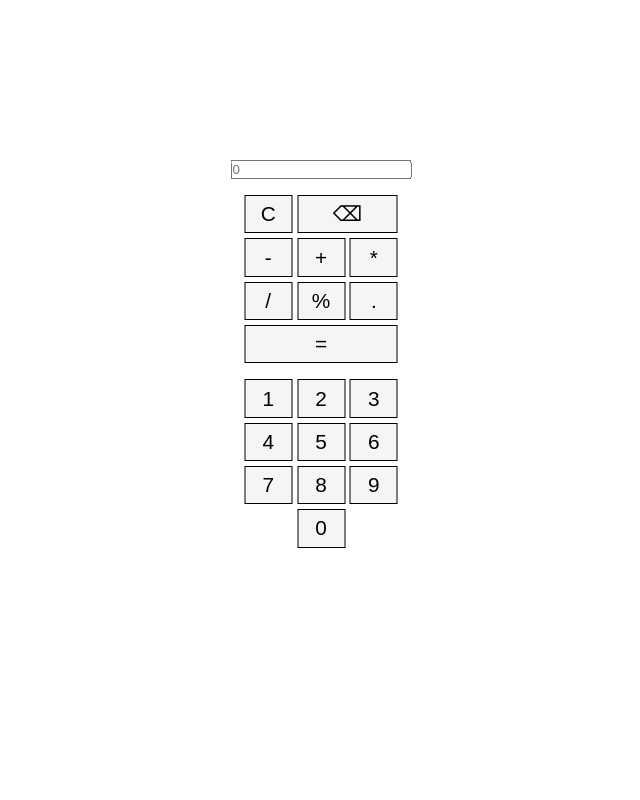
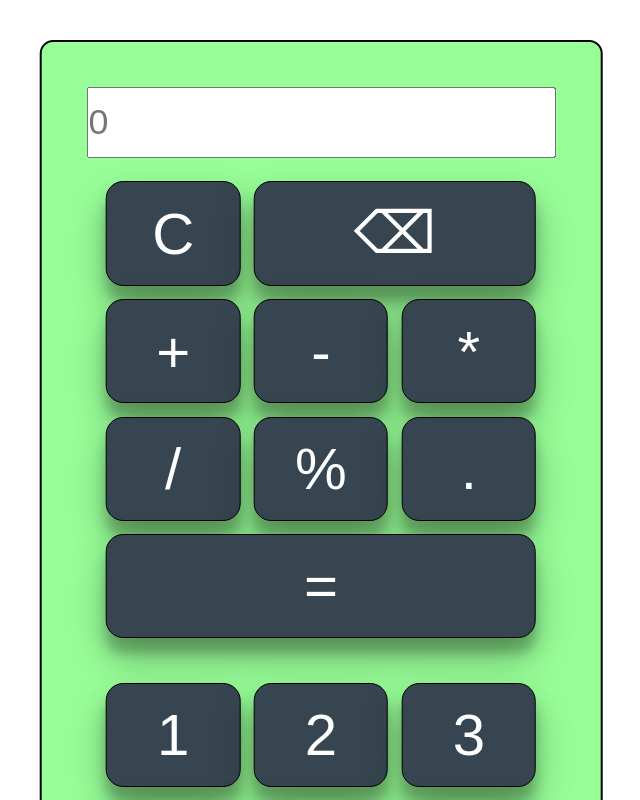
Before and after one commit to Bobcho101/Simple-Calculator, a React (Vite) app: page / in a window 1280 px wide. Shown: the top 800 px of the page, without its empty margins (319-959 px from the left). Built offline with nearby package versions, Linux system fonts and the light colour scheme; the HTML template or start-up script is replaced by a standard one.

Commit message:
added a lot more styles

```diff
--- a/src/components/Calculator.jsx
+++ b/src/components/Calculator.jsx
@@ -34,8 +34,8 @@ export default function Calculator(){
                     <div id="operators-container">
                         <Button onClick={handleButtonClick} value={'C'}/>
                         <Button onClick={handleButtonClick} value={'⌫'}/>
+                        <Button onClick={handleButtonClick} value={'+'}/>
                         <Button onClick={handleButtonClick} value={'-'}/>
-                        <Button onClick={handleButtonClick} value={'+'}/>
                         <Button onClick={handleButtonClick} value={'*'}/>
                         <Button onClick={handleButtonClick} value={'/'}/>
                         <Button onClick={handleButtonClick} value={'%'}/>
--- a/src/public/styles/styles.css
+++ b/src/public/styles/styles.css
@@ -4,19 +4,29 @@
     box-sizing: border-box;
     font-family: Arial, Helvetica, sans-serif;
 }
+body{
+    height: 110vh;
+}
 input{
     outline: transparent;
+    font-size: 0.8em;
+    height: 2em;
 }
 #calculator-container{
     position: absolute;
     left: 50%;
     transform: translateX(-50%);
-    top: 20%;
+    top: 5%;
     display: flex;
     flex-direction: column;
-    gap: 1em;
+    gap: 0.5em;
     align-items: center;
-    padding-bottom: 10em;
+    margin-bottom: 10em;
+    border: 2px solid black;
+    font-size: 2.8em;
+    padding: 1em;
+    background-color: #98FF98;
+    border-radius: 0.3em;
 }
 #buttons-container{
     display: flex;
@@ -34,8 +44,19 @@ input{
     gap:0.3em;
 }
 #numbers-container button{
-    background-color: whitesmoke;
+    background-color: #36454F;
     border: 1px solid black;
+    color: white;
+    border-radius: 0.3em;
+    transition: transform 0.3s ease;
+    box-shadow: rgba(0, 0, 0, 0.3) 0px 19px 38px, rgba(0, 0, 0, 0.22) 0px 15px 12px;
+}
+#numbers-container button:active{
+    transform: scale(1.1);
+}
+#numbers-container button:hover{
+    color: #FFDAB9;
+    transition: 0.3s;
 }
 #operators-container{
     display: grid;
@@ -43,8 +64,20 @@ input{
     gap: 0.3em;
 }
 #operators-container button{
-    background-color: whitesmoke;
+    color: white;
     border: 1px solid black;
+    background-color: #36454F;
+    border-radius: 0.3em;
+    transition: transform 0.3s ease;
+    box-shadow: rgba(0, 0, 0, 0.3) 0px 19px 38px, rgba(0, 0, 0, 0.22) 0px 15px 12px;
+}
+#operators-container button:active{
+    transform: scale(1.1);
+}
+
+#operators-container button:hover{
+    color: #FFDAB9;
+    transition: 0.3s;
 }
 .zero-btn{
     grid-column: 2;
```
